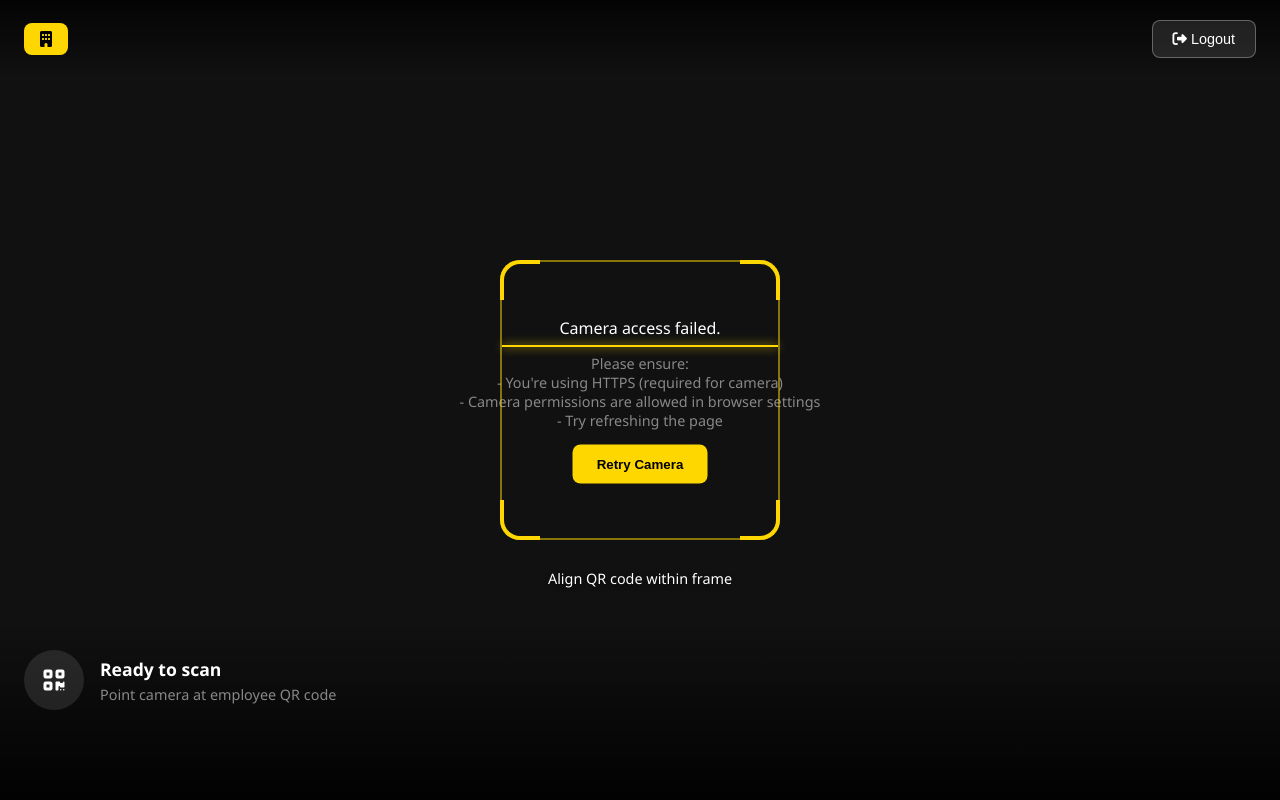
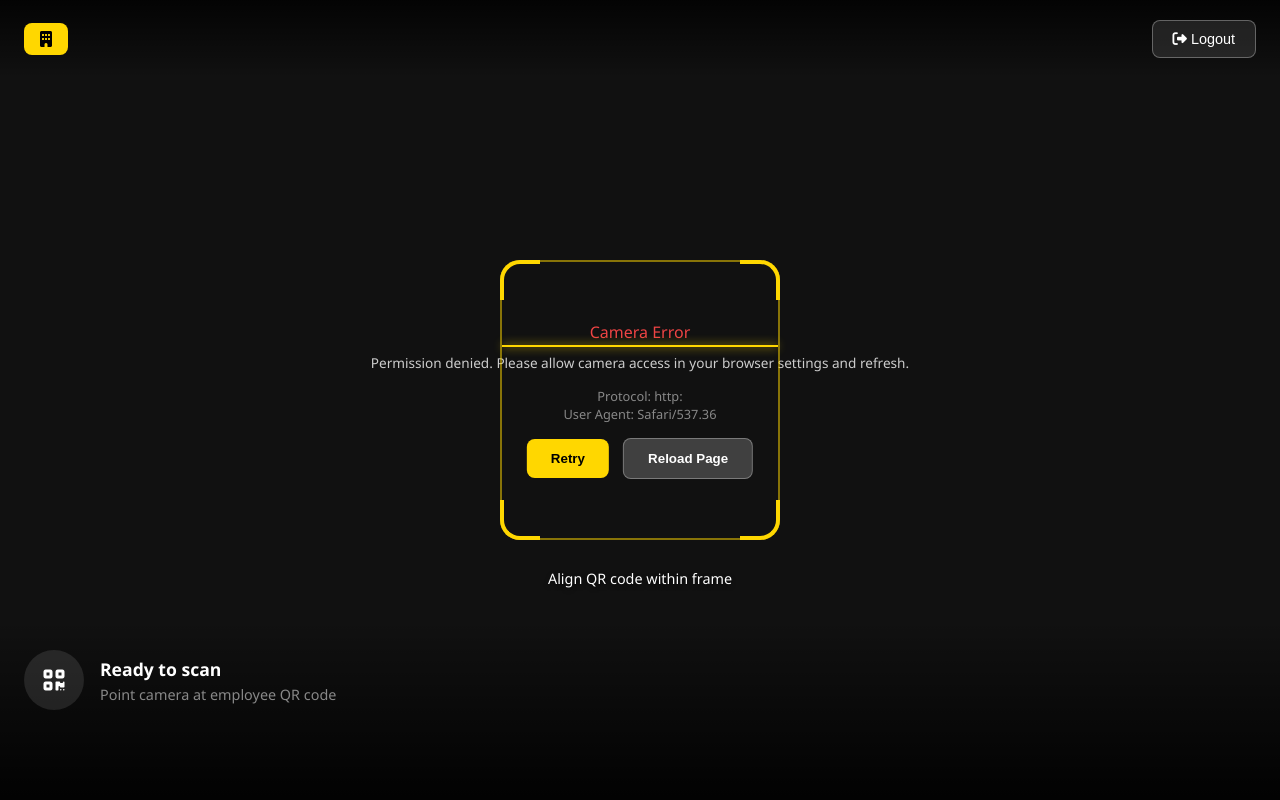
Before and after one commit to Dane-22/attendance-v2, a PHP site: page /views/branch_qr/scanner.php in a window 1280 px wide. Run offline with PHP 8.4, Linux system fonts and the light colour scheme; the template is opened without the code that fills it, so the values that code supplies are empty; some libraries are stand-ins or nearby versions.

Commit message:
Add detailed camera error diagnostics

```diff
--- a/views/branch_qr/scanner.php
+++ b/views/branch_qr/scanner.php
@@ -358,14 +358,11 @@ ob_start();
 
     // Initialize camera with fallback constraints for mobile compatibility
     async function initCamera() {
+        let lastError = null;
         const constraints = [
-            // Try environment camera first (back camera)
-            { video: { facingMode: { exact: 'environment' } } },
-            // Try facingMode: environment without exact constraint
+            { video: { facingMode: { ideal: 'environment' } } },
             { video: { facingMode: 'environment' } },
-            // Try any camera with high resolution
-            { video: { width: { ideal: 1920 }, height: { ideal: 1080 } } },
-            // Finally, try any video
+            { video: { width: { ideal: 1280 }, height: { ideal: 720 } } },
             { video: true }
         ];
 
@@ -377,23 +374,50 @@ ob_start();
                 await video.play();
                 loading.style.display = 'none';
                 requestAnimationFrame(scanQR);
-                console.log('Camera initialized successfully with constraint', i);
+                console.log('Camera initialized successfully');
                 return;
             } catch (err) {
-                console.warn(`Camera constraint ${i} failed:`, err.message);
-                // Continue to next constraint
+                lastError = err;
+                console.warn(`Camera constraint ${i} failed:`, err.name, err.message);
             }
         }
 
-        // All constraints failed
+        // All constraints failed - show specific error
+        let errorMsg = 'Unknown error';
+        if (lastError) {
+            if (lastError.name === 'NotAllowedError' || lastError.name === 'PermissionDeniedError') {
+                errorMsg = 'Permission denied. Please allow camera access in your browser settings and refresh.';
+            } else if (lastError.name === 'NotFoundError' || lastError.name === 'DevicesNotFoundError') {
+                errorMsg = 'No camera found on this device.';
+            } else if (lastError.name === 'NotReadableError' || lastError.name === 'TrackStartError') {
+                errorMsg = 'Camera is already in use by another app.';
+            } else if (lastError.name === 'OverconstrainedError') {
+                errorMsg = 'Camera constraints not supported.';
+            } else {
+                errorMsg = `${lastError.name}: ${lastError.message}`;
+            }
+        }
+
+        // Try to list available cameras
+        let cameraOptions = '';
+        try {
+            const devices = await navigator.mediaDevices.enumerateDevices();
+            const cameras = devices.filter(d => d.kind === 'videoinput');
+            if (cameras.length > 0) {
+                cameraOptions = '<p style="color: #ffd700; margin: 10px 0;">Cameras found: ' + cameras.length + '</p>';
+            }
+        } catch (e) {
+            console.log('Could not enumerate devices:', e);
+        }
+
         loading.innerHTML = `
             <div style="text-align: center; padding: 20px;">
-                <p style="margin-bottom: 15px;">Camera access failed.</p>
-                <p style="font-size: 0.9rem; color: #888; margin-bottom: 15px;">
-                    Please ensure:<br>
-                    - You're using HTTPS (required for camera)<br>
-                    - Camera permissions are allowed in browser settings<br>
-                    - Try refreshing the page
+                <p style="color: #ef4444; margin-bottom: 10px;">Camera Error</p>
+                <p style="font-size: 0.85rem; color: #ccc; margin-bottom: 15px;">${errorMsg}</p>
+                ${cameraOptions}
+                <p style="font-size: 0.8rem; color: #888; margin-bottom: 15px;">
+                    Protocol: ${location.protocol}<br>
+                    User Agent: ${navigator.userAgent.split(' ').pop()}
                 </p>
                 <button onclick="initCamera()" style="
                     background: #ffd700;
@@ -403,10 +427,20 @@ ob_start();
                     border-radius: 8px;
                     font-weight: 600;
                     cursor: pointer;
-                ">Retry Camera</button>
+                    margin-right: 10px;
+                ">Retry</button>
+                <button onclick="location.reload()" style="
+                    background: rgba(255,255,255,0.2);
+                    color: #fff;
+                    border: 1px solid rgba(255,255,255,0.3);
+                    padding: 12px 24px;
+                    border-radius: 8px;
+                    font-weight: 600;
+                    cursor: pointer;
+                ">Reload Page</button>
             </div>
         `;
-        console.error('All camera constraints failed');
+        console.error('All camera constraints failed:', lastError);
     }
 
     // Scan QR code from video frame
```
